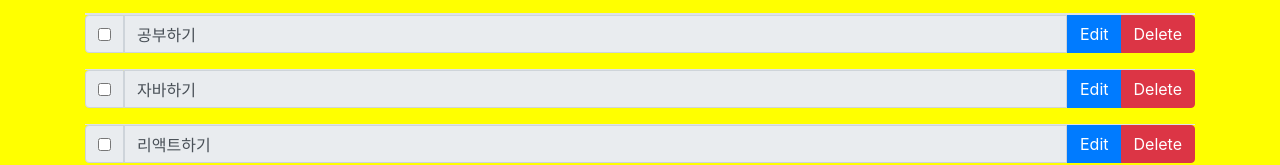
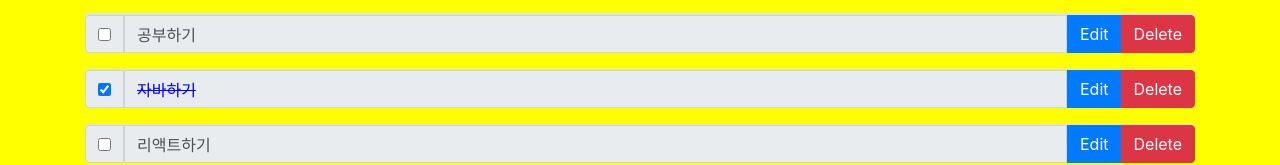
Before and after one commit to comstudyschool/bs20240812react, a React (Create React App) app in the folder day04/todolist/: page / in a window 1280 px wide. Shown: the part 275-440 px from the top of the page. Built offline with nearby package versions, Linux system fonts and the light colour scheme.

Commit message:
react day04 todoList 체크박스 기능 구현

```diff
--- a/day04/todolist/src/App.js
+++ b/day04/todolist/src/App.js
@@ -31,7 +31,20 @@ const App = ()=>{
             return todo.no != no;
         });
         setTodoLilst(newList);
-    }
+    };
+
+    const onDoneFlag = ({no, title, done})=>{
+        const newTodoList = [...todoList];
+        todoList.forEach((item, idx)=> {
+            if(item.no == no) {
+                newTodoList[idx].done = !done;
+            }
+        });
+        setTodoLilst(newTodoList);
+    };
+
+    // 취소선 스타일 설정
+    const lineThroughClass = {textDecoration:"line-through", color:"blue"}
 
     return (<div className="todoList">
         <div className="App-header">
@@ -64,10 +77,12 @@ const App = ()=>{
                         <div className="input-group mb-3">
                               <div className="input-group-prepend">
                                 <div className="input-group-text">
-                                <input type="checkbox" />
+                                <input onChange={()=>{
+                                    onDoneFlag(item);
+                                }} checked={item.done&&"checked"} type="checkbox" />
                                 </div>
                               </div>
-                                <input type="text" className="form-control" readOnly value={item.title} />
+                                <input style={ item.done?lineThroughClass:{}} type="text" className="form-control" readOnly value={item.title} />
                                 <div className="input-group-append">
                                     <button className="btn btn-primary" type="button">Edit</button>
                                     <button onClick={()=>{
```
